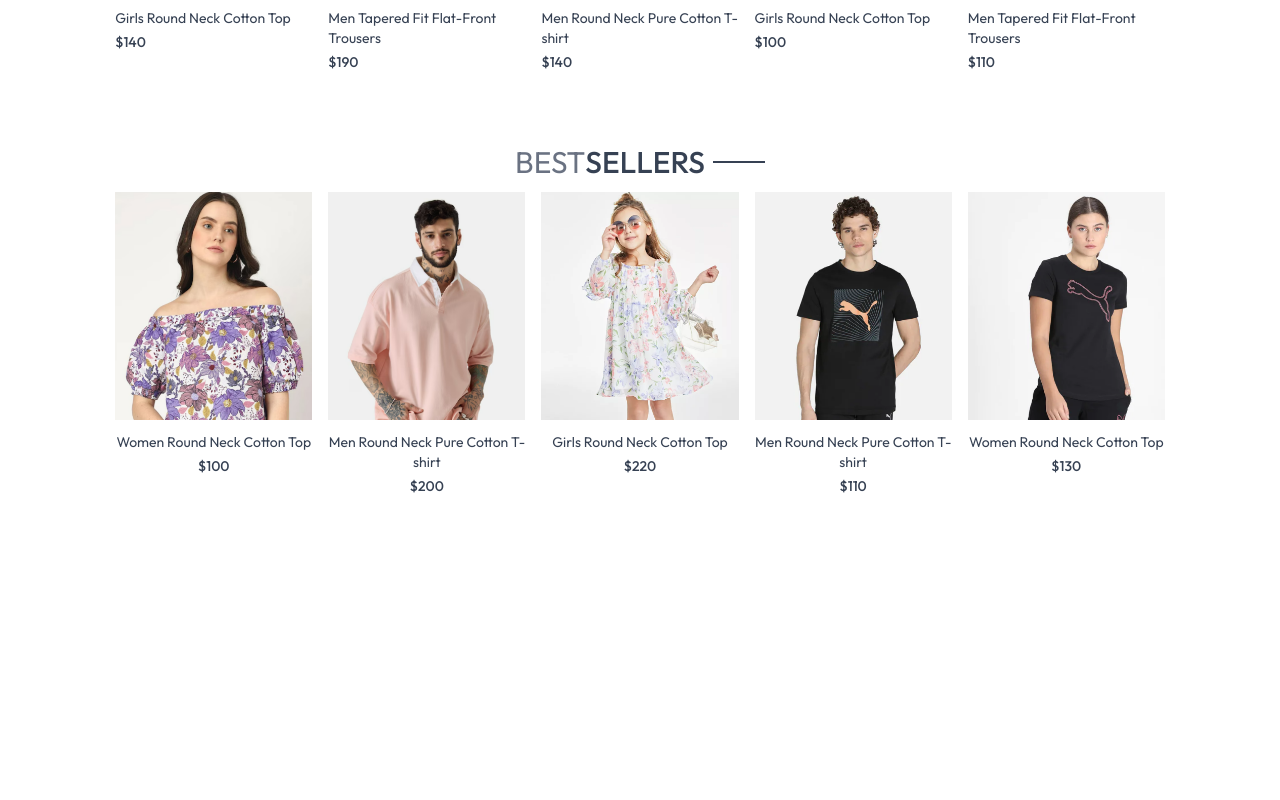
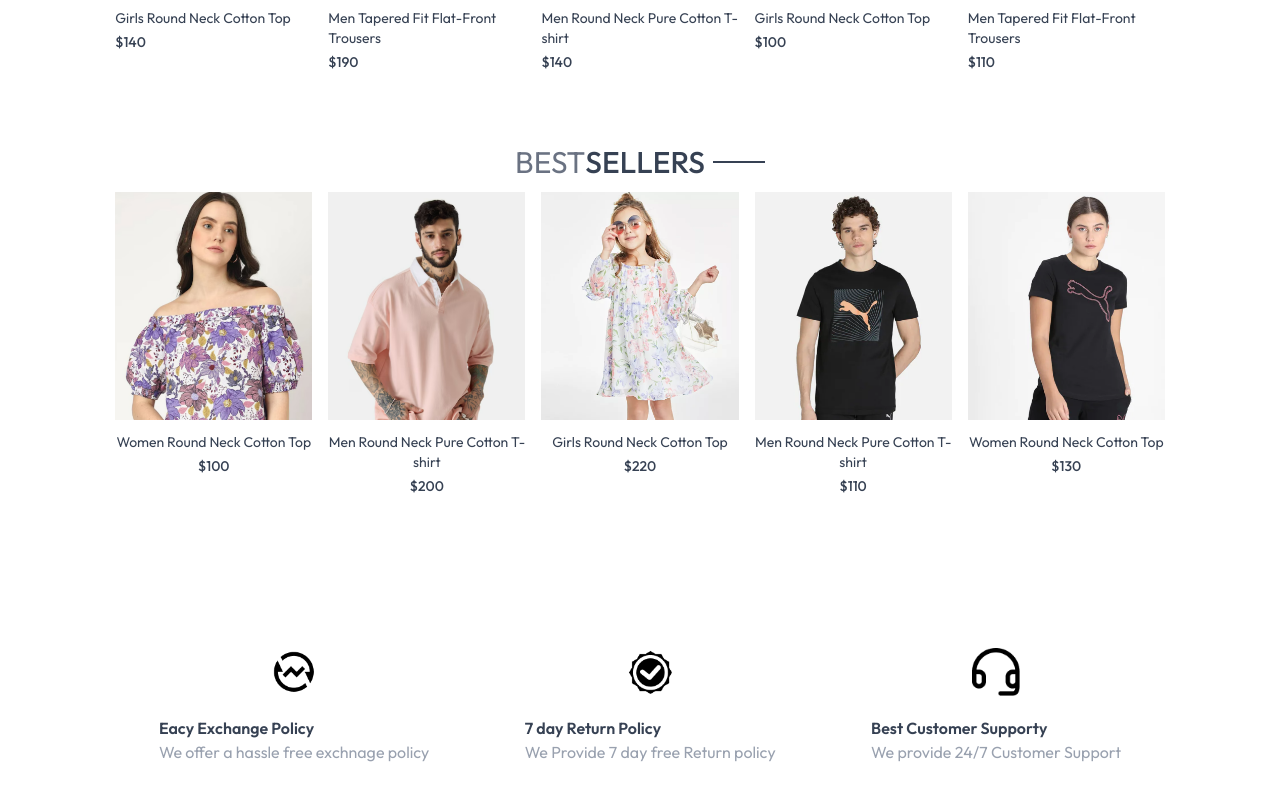
Before and after one commit to adudexe/Ecommerce, a React (Vite) app in the folder frontend/: page / in a window 1280 px wide. Shown: the part 1261-2061 px from the top of the page. Before the commit the page ends 1829 px from the top, so only its background shows below. Built offline with nearby package versions, Linux system fonts and the light colour scheme.

Commit message:
Our Policy is done

```diff
--- /dev/null
+++ b/frontend/src/components/OurPolicy.jsx
@@ -0,0 +1,27 @@
+import React from 'react'
+import { assets } from '../assets/assets'
+
+const OurPolicy = () => {
+    return (
+        <div className='flex flex-col sm:flex-row justify-around gap-12 sm:gap-2 py-20 text-xs sm:text-sm md:text-base text-gray-700'>
+
+            <div>
+                <img src={assets.exchange_icon} className='w-12 m-auto mb-5' alt="" />
+                <p className='font-semibold'>Eacy Exchange Policy</p>
+                <p className='text-gray-400'>We offer a hassle free exchnage policy</p>
+            </div>
+            <div>
+                <img src={assets.quality_icon} className='w-12 m-auto mb-5' alt="" />
+                <p className='font-semibold'>7 day Return Policy </p>
+                <p className='text-gray-400'>We Provide 7 day free Return policy</p>
+            </div>
+            <div>
+                <img src={assets.support_img} className='w-12 m-auto mb-5' alt="" />
+                <p className='font-semibold'>Best Customer Supporty</p>
+                <p className='text-gray-400'>We provide 24/7 Customer Support</p>
+            </div>
+        </div>
+    )
+}
+
+export default OurPolicy
--- a/frontend/src/pages/Home.jsx
+++ b/frontend/src/pages/Home.jsx
@@ -2,6 +2,7 @@
 import Hero from '../components/Hero'
 import LatestCollection from '../components/LatestCollection'
 import BestSeller from '../components/BestSeller'
+import OurPolicy from '../components/OurPolicy'
 
 const Home = () => {
   return (
@@ -9,6 +10,7 @@
       <Hero />
       <LatestCollection />
       <BestSeller />
+      <OurPolicy />
     </div>
   )
 }
```
